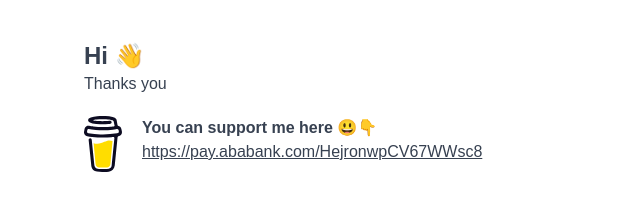
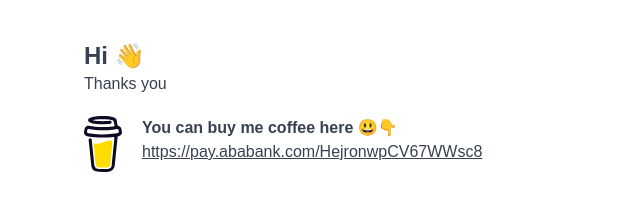
Before and after one commit to Leap-Chanvuthy/personal-portfolio, a React (Vite) app: page /components in a window 1280 px wide. Shown: the part 944-1150 px from the top of the page, without its empty margins (0-640 px from the left). Built offline with nearby package versions, Linux system fonts and the light colour scheme; some icons are missing; a web font is replaced by a local one.

Commit message:
update content

```diff
--- a/src/components/resusable/buy-me-coffee.jsx
+++ b/src/components/resusable/buy-me-coffee.jsx
@@ -8,7 +8,7 @@ const BuyMeCoffee = () => {
             <div className="flex flex-col lg:md:flex-row items-start gap-5 my-5">
                 <img src="assets/bmc-logo.svg" />
                 <div>
-                    <p className="font-bold">You can support me here 😃👇</p>
+                    <p className="font-bold">You can buy me coffee here 😃👇</p>
                     <a className="underline" target="_blank" href="https://pay.ababank.com/HejronwpCV67WWsc8">https://pay.ababank.com/HejronwpCV67WWsc8</a>
                 </div>
             </div>
```
